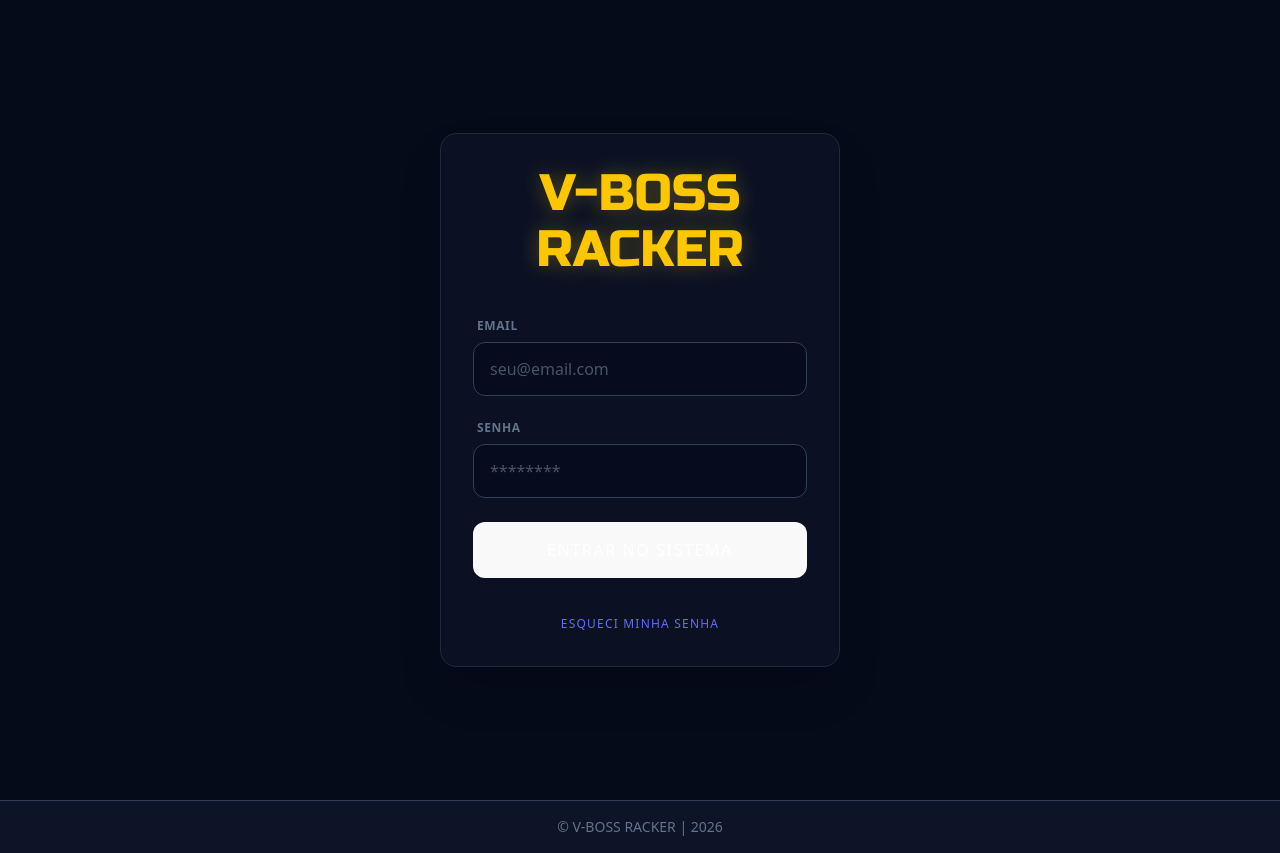
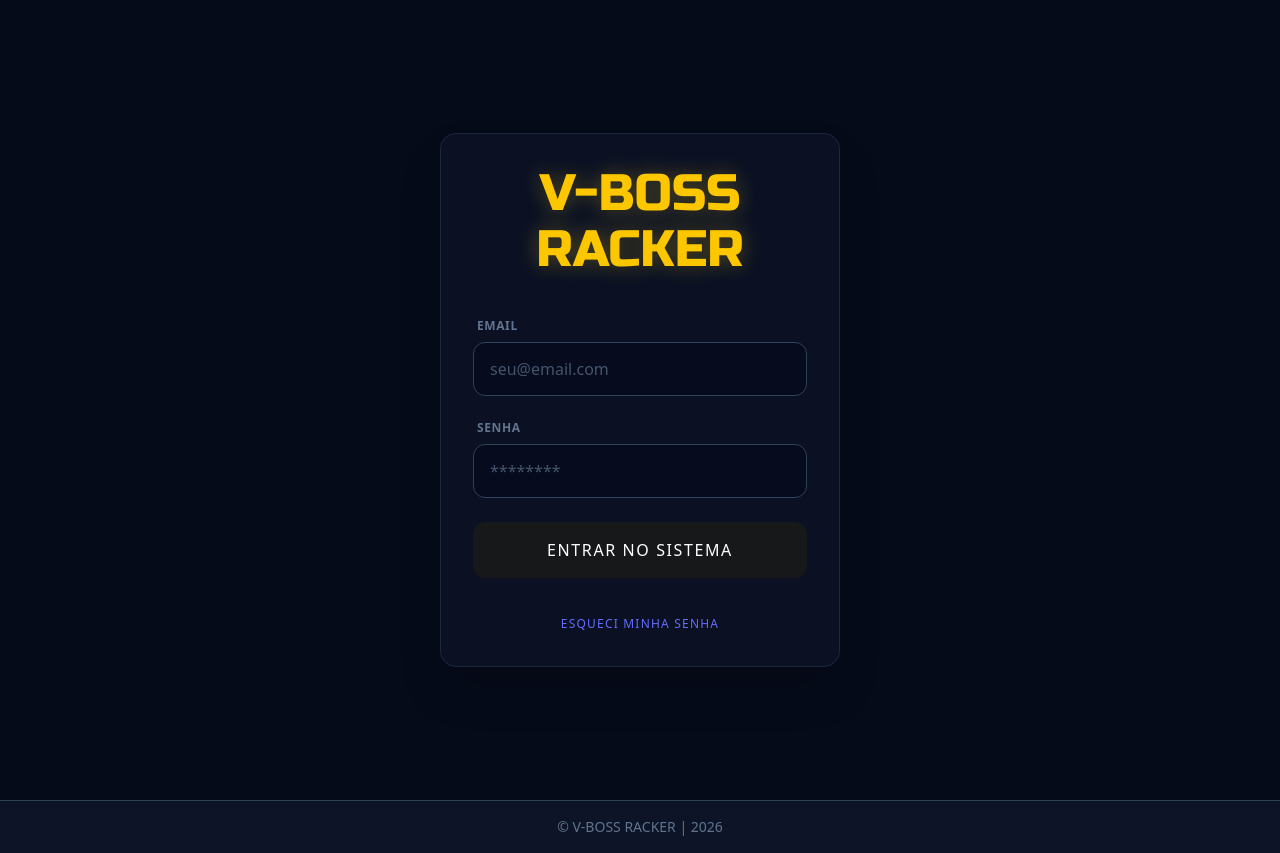
Before and after one commit to leviszz/racker-frontend, a React (Vite) app: page / in a window 1280 px wide. Built offline with nearby package versions, Linux system fonts and the light colour scheme.

Commit message:
Atualização de bug botão global

```diff
--- a/src/index.css
+++ b/src/index.css
@@ -28,7 +28,7 @@
   font-weight: 400;
 
   color-scheme: light dark;
-  color: rgba(255, 255, 255, 0.87);
+
   background-color: #060b1a;
 
   font-synthesis: none;
@@ -57,20 +57,3 @@ h1 {
   font-size: 3.2em;
   line-height: 1.1;
 }
-
-
-
-
-
-@media (prefers-color-scheme: light) {
-  :root {
-    color: #213547;
-    background-color: #ffffff;
-  }
-  a:hover {
-    color: #747bff;
-  }
-  button {
-    background-color: #f9f9f9;
-  }
-}
--- a/src/pages/scan.jsx
+++ b/src/pages/scan.jsx
@@ -19,7 +19,7 @@ export default function Scan() {
 
     try {
       const res = await fetch(
-        "https://racker-ultra-api-update.onrender.com/scan",
+        "http://127.0.0.1:8000/scan",
         {
           headers: {
             Authorization: `Bearer ${token}`,
```
